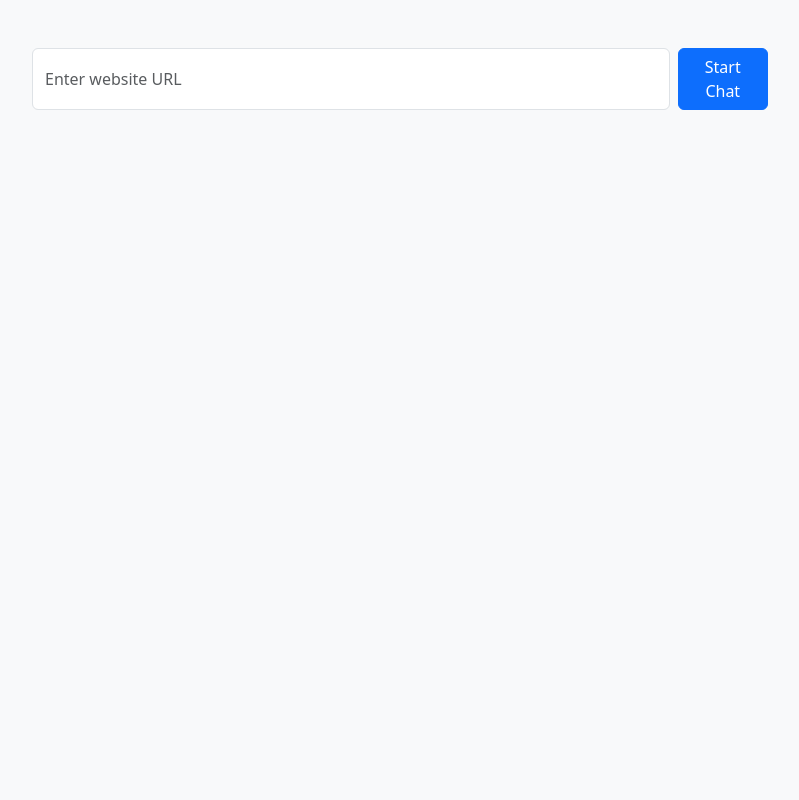
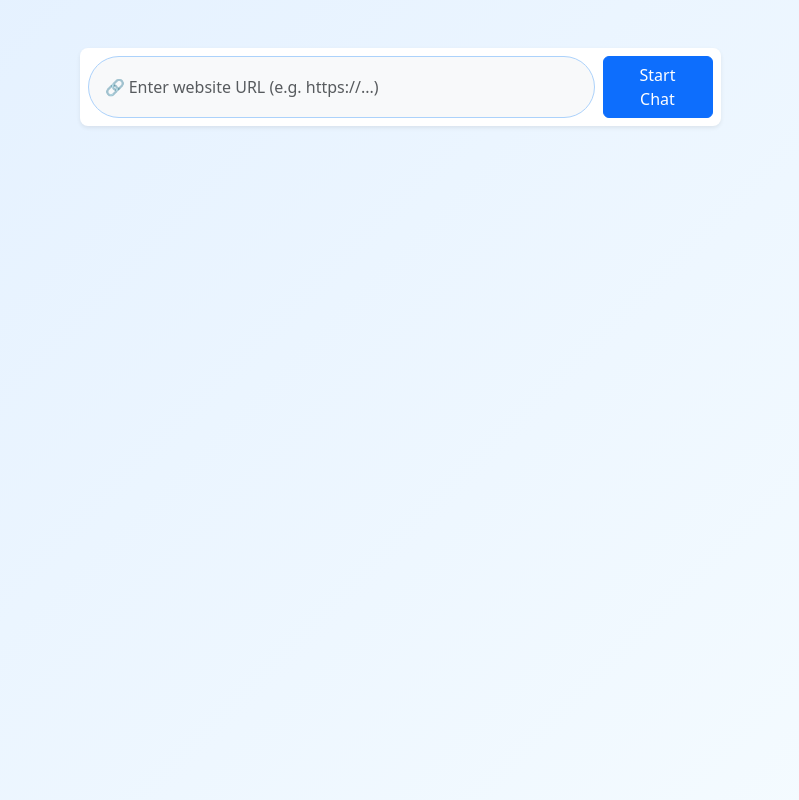
Before and after one commit to gauravkhandelwal140/Url_Scrapy_AI, a FastAPI app: page / in a window 1280 px wide. Shown: the whole page, without its empty margins (240-1039 px from the left). Run offline with FastAPI, Linux system fonts and the light colour scheme; parts of the project's set-up code (start-up, migrations or seed data) failed here and were passed over.

Commit message:
in progress

```diff
--- a/main.py
+++ b/main.py
@@ -1,10 +1,9 @@
 from fastapi import FastAPI, Header, HTTPException
 from langchain_community.vectorstores import FAISS
-
 from ai_v1 import extract_info, extract_info_with_question, get_ai_answer
 from config.config import SECRET_API_KEY
 from healper.healper import scrape_url, clean_and_chunk, embadding_chunk_data, store_embeddings, is_already_embedded, \
-    url_to_namespace, get_context_from_vactordb
+    url_to_namespace, get_context_from_vectordb
 
 from model import WebsiteInfo, WebsiteRequest, QARequest, QAResponse
 from fastapi import FastAPI, Request, Form
@@ -29,8 +28,8 @@ def process_url(data:WebsiteRequest):
 
     raw_text = scrape_url(url=url)
     clean_chunk_data=clean_and_chunk(raw_text)
-    embadding_data=embadding_chunk_data(clean_chunk_data)
-    store_embeddings(url,clean_chunk_data,embadding_data)
+    # embadding_data=embadding_chunk_data(clean_chunk_data)
+    store_embeddings(url,clean_chunk_data)
     return {"status": "completed", "message": "ChatBot created"}
 
 @app.post("/chatbot_question")
@@ -40,7 +39,7 @@ async def chatbot_question(data: dict):
     namespace = url_to_namespace(str(url))
     if not is_already_embedded(url):
         return {"error": "This URL is not processed yet. Please start the app first."}
-    context=get_context_from_vactordb(namespace,question)
+    context=get_context_from_vectordb(namespace,question)
     response=get_ai_answer(context, question)
     return {"answer": response.answer}
 
--- a/templates/index_v1.html
+++ b/templates/index_v1.html
@@ -6,65 +6,139 @@
   <link href="https://cdn.jsdelivr.net/npm/bootstrap@5.3.3/dist/css/bootstrap.min.css" rel="stylesheet">
   <script src="https://code.jquery.com/jquery-3.6.4.min.js"></script>
   <style>
+    body {
+      background: linear-gradient(135deg, #e3f0ff 0%, #f6fcff 100%);
+      min-height: 100vh;
+    }
+    .chat-header {
+      background: #0d6efd;
+      color: #fff;
+      border-radius: .5rem .5rem 0 0;
+      padding: 1rem 1.5rem;
+      font-weight: 600;
+      font-size: 1.25rem;
+      letter-spacing: .03em;
+      display: flex;
+      align-items: center;
+      gap: 12px;
+    }
     #chatBox {
-      max-height: 400px;
+      max-height: 410px;
       overflow-y: auto;
-      border: 1px solid #ddd;
-      padding: 15px;
-      border-radius: 5px;
-      background-color: #f8f9fa;
+      background: #f2f6f9;
+      border: none;
+      padding: 1rem;
+      border-radius: 0 0 .5rem .5rem;
+      margin-bottom: 0;
+      box-shadow: none;
+      font-size: 1rem;
     }
-
     .message {
-      margin-bottom: 10px;
+      margin-bottom: 14px;
+      display: flex;
+      flex-direction: column;
     }
-
     .user-message {
+      align-items: flex-end;
       text-align: right;
-      color: #0d6efd;
     }
-
-    .bot-message {
-      text-align: left;
+    .user-message .bubble {
+      background: #0d6efd;
+      color: #fff;
+    }
+    .bot-message .bubble, .typing-message .bubble {
+      background: #e7f1fc;
       color: #212529;
     }
-
-    .typing-message {
+    .typing-message .bubble {
+      font-style: italic;
+      background: #fffbe8;
+      color: #bfa43a;
+      border: 1px dashed #ffd700;
+    }
+    .bubble {
+      display: inline-block;
+      padding: 10px 16px;
+      border-radius: 1rem;
+      max-width: 80%;
+      word-break: break-word;
+      margin-top: 3px;
+      font-size: 1rem;
+      box-shadow: 0 1px 4px rgba(0,0,0,0.05);
+    }
+    .bot-message {
+      align-items: flex-start;
       text-align: left;
-      font-style: italic;
-      color: #6c757d;
+    }
+    #chatForm input[type="text"] {
+      border-radius: 1.5rem;
+      background: #f8f9fa;
+      border: 1px solid #ddd;
+      font-size: 1rem;
+      padding-left: 1rem;
+    }
+    #chatForm .btn-success {
+      border-radius: 1.5rem;
+      font-weight: 500;
+      padding: 0.375rem 1.5rem;
+      letter-spacing: .02em;
+    }
+    #urlForm input[type="url"] {
+      border-radius: 2rem;
+      background: #f8f9fa;
+      border: 1px solid #acd2fb;
+      font-size: 1rem;
+      padding-left: 1rem;
+    }
+    #urlForm .btn-primary[disabled] {
+      background: #b1cae7 !important;
+      border: none;
+    }
+    #loader {
+      margin-bottom: 8px;
+      font-size: .97em;
+    }
+    .fade-in-bottom {
+      animation: fadeInUp 0.45s cubic-bezier(.24,1.61,.58,.89);
+    }
+    @keyframes fadeInUp {
+      from { opacity:0; transform: translateY(30px);}
+      to { opacity:1; transform: translateY(0);}
+    }
+    .card {
+      border: none;
+      border-radius: .75rem;
+      box-shadow: 0 5px 25px 0 rgba(90,125,188,0.10);
     }
   </style>
 </head>
-<body class="bg-light">
-  <div class="container mt-5">
-    <!-- URL Form -->
-    <div class="row justify-content-center mb-3">
-      <div class="col-md-8">
-        <form id="urlForm" class="d-flex">
-          <input type="url" id="url" class="form-control me-2" placeholder="Enter website URL" required>
-          <button type="submit" class="btn btn-primary">Start Chat</button>
+<body>
+  <div class="container py-5">
+    <!-- Website URL Input -->
+    <div class="row justify-content-center mb-4">
+      <div class="col-md-8 col-lg-7">
+        <form id="urlForm" class="d-flex shadow-sm p-2 rounded-3 bg-white gap-2">
+          <input type="url" id="url" class="form-control" placeholder="🔗 Enter website URL (e.g. https://...)" required>
+          <button type="submit" class="btn btn-primary px-4">Start Chat</button>
         </form>
       </div>
     </div>
 
-    <!-- Chat Area -->
+    <!-- Chat Card Section -->
     <div class="row justify-content-center d-none" id="chatContainer">
-      <div class="col-md-8">
-        <div class="card shadow-sm">
-          <div class="card-body">
-            <h4 class="card-title mb-3">Chat with Website Agent</h4>
-            <div id="chatBox" class="mb-3"></div>
-
-            <!-- Typing loader -->
-            <div id="loader" class="typing-message d-none">Agent: Typing...</div>
-
-            <form id="chatForm" class="d-flex mt-2">
-              <input type="text" id="question" class="form-control me-2" placeholder="Type your message..." required>
-              <button type="submit" class="btn btn-success">Send</button>
+      <div class="col-md-8 col-lg-7">
+        <div class="card shadow fade-in-bottom">
+          <div class="chat-header">
+            <span>💬 Chat with Website Agent</span>
+          </div>
+          <div class="card-body p-0">
+            <div id="chatBox" class="mb-0"></div>
+            <div id="loader" class="message typing-message d-none"><span class="bubble">Agent: Typing...</span></div>
+            <form id="chatForm" class="d-flex gap-2 p-3 pt-2 bg-white border-top" autocomplete="off">
+              <input type="text" id="question" class="form-control" placeholder="Type your message..." required autocomplete="off">
+              <button type="submit" class="btn btn-success px-4">Send</button>
             </form>
-
-            <div id="error" class="alert alert-danger mt-3 d-none"></div>
+            <div id="error" class="alert alert-danger m-3 d-none"></div>
           </div>
         </div>
       </div>
@@ -83,15 +157,15 @@
         type: 'POST',
         url: '/process_url',
         headers: {
-        'Authorization': 'Bearer get_my_key'  // Replace with your actual key
+          'Authorization': 'Bearer get_my_key'
         },
         contentType: 'application/json',
         data: JSON.stringify({ url: websiteURL}),
         success: function(response) {
-          console.log(response)
+          // Optionally show a welcome message, etc
         },
         error: function(xhr) {
-
+          $('#error').removeClass('d-none').text('Failed to connect. Please check the URL and try again.');
         },
         complete: function() {
           $('#chatContainer').removeClass('d-none');
@@ -99,7 +173,6 @@
           $('#urlForm').find('input, button').prop('disabled', true);
         }
       });
-
     }
   });
 
@@ -110,32 +183,35 @@
     if (!question) return;
 
     $('#error').addClass('d-none').html('');
-
-    // Append user message
-    $('#chatBox').append(`<div class="message user-message"><strong>You:</strong> ${question}</div>`);
+    $('#chatBox').append(`
+      <div class="message user-message fade-in-bottom">
+        <span class="bubble"><strong>You:</strong> ${$('<div>').text(question).html()}</span>
+      </div>
+    `);
     $('#chatBox').scrollTop($('#chatBox')[0].scrollHeight);
     $('#question').val('');
-
-    // Show typing loader
     $('#loader').removeClass('d-none');
     $('#chatForm input, #chatForm button').prop('disabled', true);
 
-    // AJAX to backend
     $.ajax({
       type: 'POST',
-      url: '/chatbot_question/',
+      url: '/chatbot_question',
       headers: {
-        'Authorization': 'Bearer get_my_key'  // Replace with your actual key
+        'Authorization': 'Bearer get_my_key'
       },
       contentType: 'application/json',
       data: JSON.stringify({ url: websiteURL, question: question }),
       success: function(response) {
         let answerFormatted = typeof response.answer === 'object'
           ? `<pre><code>${JSON.stringify(response.answer, null, 2)}</code></pre>`
-          : response.answer;
+          : $('<div>').text(response.answer).html();
 
         $('#loader').addClass('d-none');
-        $('#chatBox').append(`<div class="message bot-message"><strong>Agent:</strong> ${answerFormatted}</div>`);
+        $('#chatBox').append(`
+          <div class="message bot-message fade-in-bottom">
+            <span class="bubble"><strong>Agent:</strong> ${answerFormatted}</span>
+          </div>
+        `);
         $('#chatBox').scrollTop($('#chatBox')[0].scrollHeight);
       },
       error: function(xhr) {
```
Also changed, not shown: ai_v1.py (+3 -6 lines), config/config.py (+8 -2 lines). Lines whose indentation alone changed are shown as unchanged.
